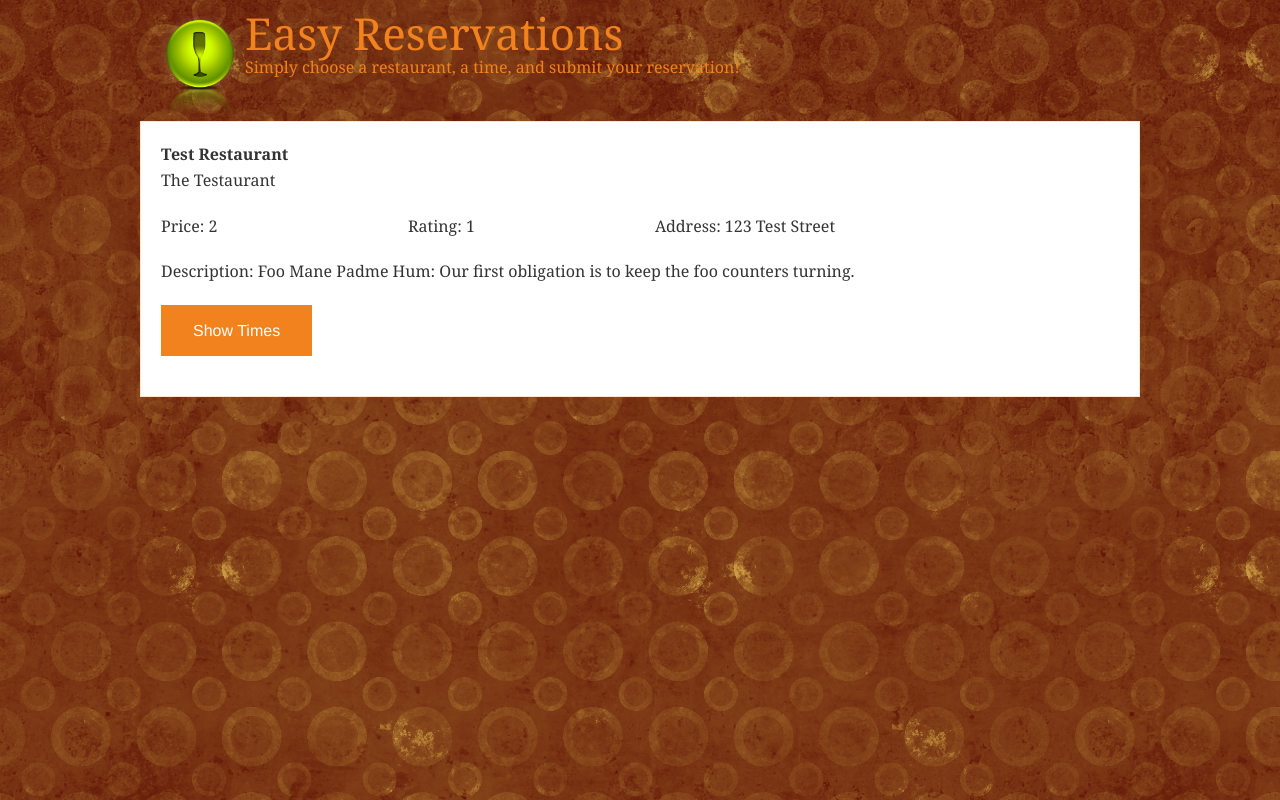
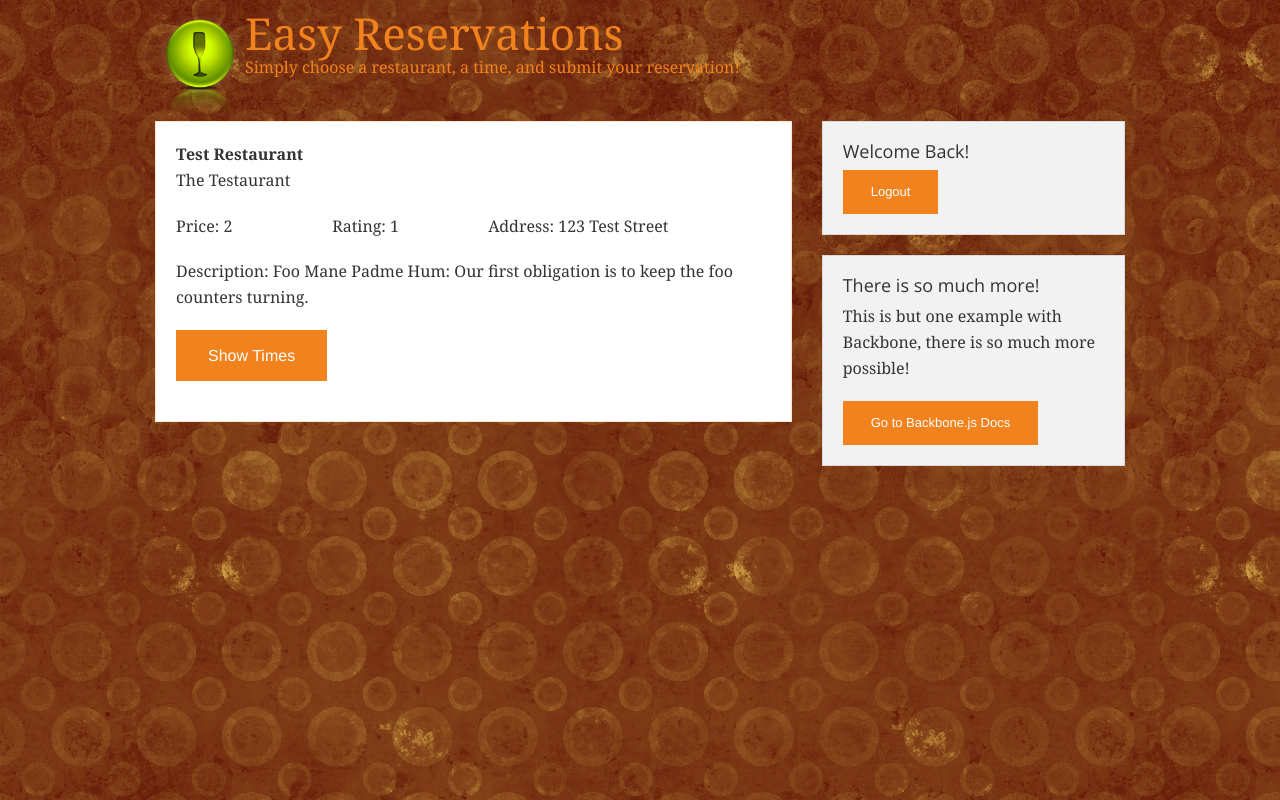
Before and after one commit to NVISIA/VueWorkshop, a Vue app: page /restaurant in a window 1280 px wide. Built offline with nearby package versions, Linux system fonts and the light colour scheme.

Commit message:
Paste in the rest of the main template.

```diff
--- a/src/App.vue
+++ b/src/App.vue
@@ -13,7 +13,20 @@
         </div>
     </div>
     <div class="row">
-      <router-view></router-view>
+      <router-view class="large-8 medium-8 columns"></router-view>
+      <div class="large-4 medium-4 columns">
+          <div class="panel">
+              <h5>Welcome Back!</h5>
+
+              <a href="/logout" class="small button">Logout</a>
+          </div>
+          <div class="panel">
+              <h5>There is so much more!</h5>
+
+              <p>This is but one example with Backbone, there is so much more possible!</p>
+              <a href="http://backbonejs.org/#Events" class="small button">Go to Backbone.js Docs</a>
+          </div>
+      </div>
     </div>
   </div>
 </template>
```
